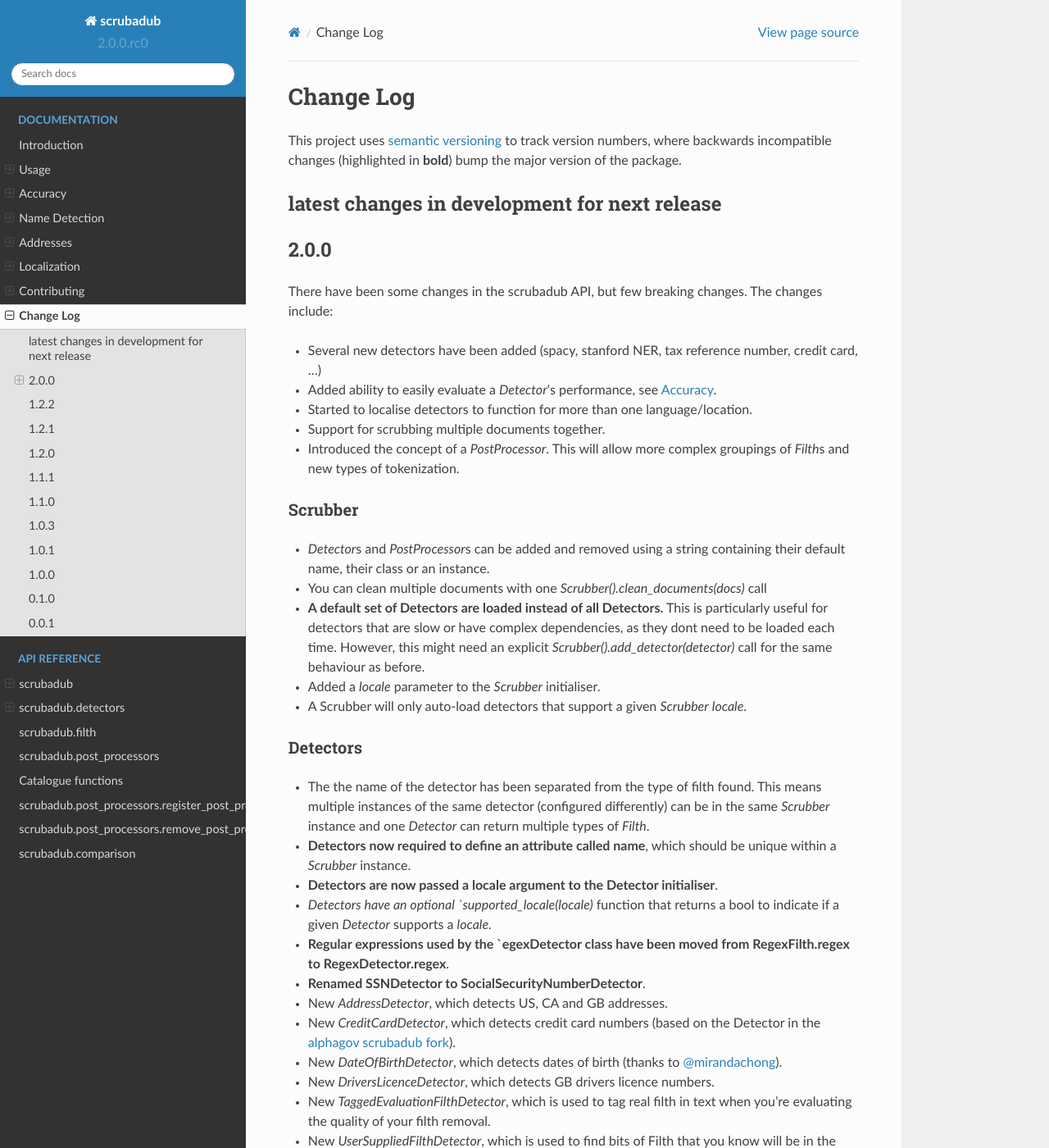
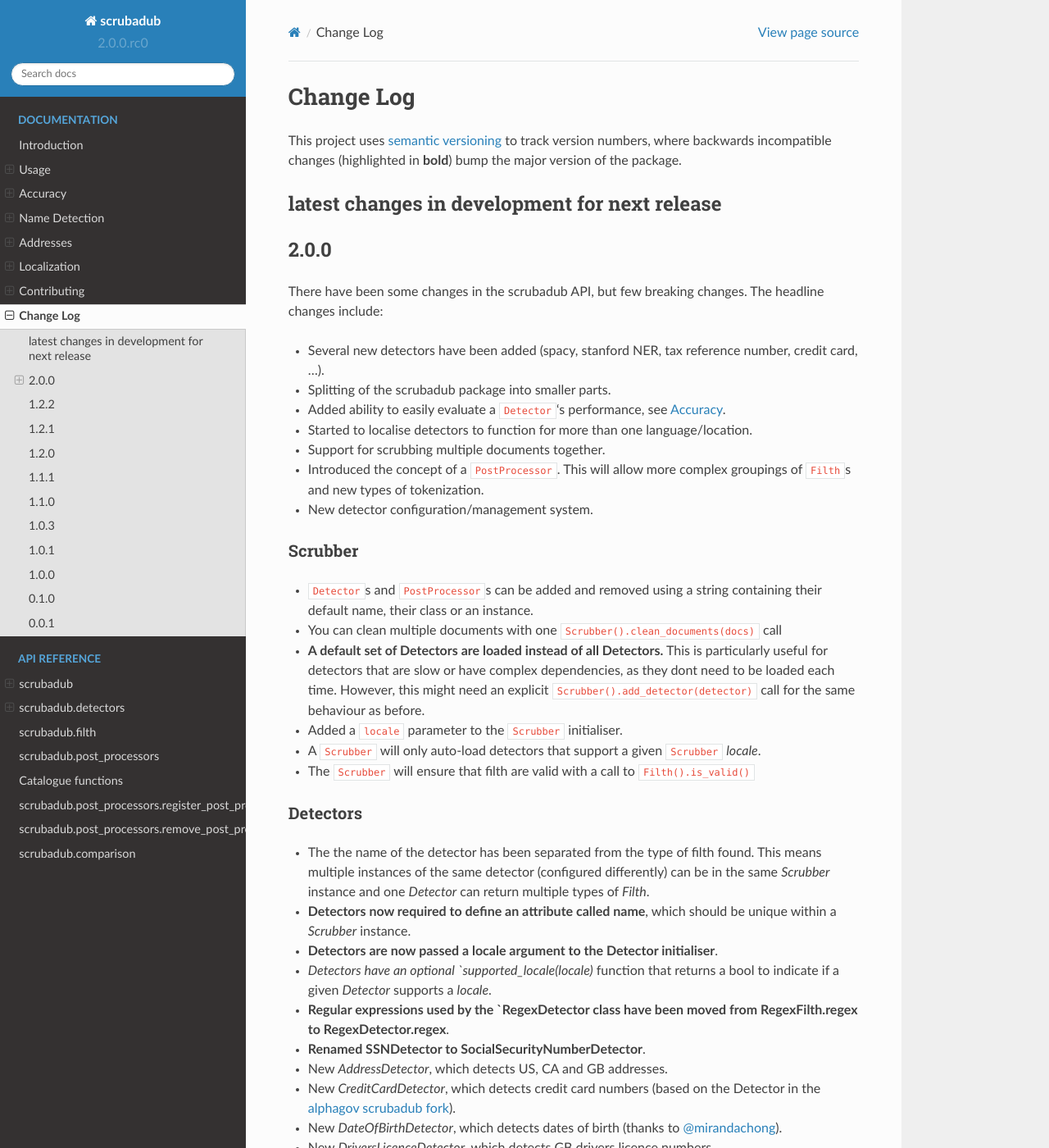
Before and after one commit to LeapBeyond/scrubadub, a Sphinx documentation site: the page built from docs/changelog.rst, in a window 1280 px wide and 1400 px high. Shown: the whole window at 82% size. Built offline with Sphinx 7.4.7 and the Read the Docs theme 2.0.0, drawn with Linux system fonts in a browser that asks for light colours; some of the changed text lies outside the part shown.

Commit message:
update changelog

```diff
--- a/docs/changelog.rst
+++ b/docs/changelog.rst
@@ -15,25 +15,28 @@
 -----
 
 There have been some changes in the scrubadub API, but few breaking changes.
-The changes include:
+The headline changes include:
 
-* Several new detectors have been added (spacy, stanford NER, tax reference number, credit card, ...)
-* Added ability to easily evaluate a `Detector`\ 's performance, see :ref:`accuracy`.
+* Several new detectors have been added (spacy, stanford NER, tax reference number, credit card, ...).
+* Splitting of the scrubadub package into smaller parts.
+* Added ability to easily evaluate a ``Detector``\ 's performance, see :ref:`accuracy`.
 * Started to localise detectors to function for more than one language/location.
 * Support for scrubbing multiple documents together.
-* Introduced the concept of a `PostProcessor`.
-  This will allow more complex groupings of `Filth`\ s and new types of tokenization.
+* Introduced the concept of a ``PostProcessor``.
+  This will allow more complex groupings of ``Filth``\ s and new types of tokenization.
+* New detector configuration/management system.
 
 Scrubber
 ^^^^^^^^
 
-* `Detector`\ s and `PostProcessor`\ s can be added and removed using a string containing their default name, their class or an instance.
-* You can clean multiple documents with one `Scrubber().clean_documents(docs)` call
+* ``Detector``\ s and ``PostProcessor``\ s can be added and removed using a string containing their default name, their class or an instance.
+* You can clean multiple documents with one ``Scrubber().clean_documents(docs)`` call
 * **A default set of Detectors are loaded instead of all Detectors.**
   This is particularly useful for detectors that are slow or have complex dependencies, as they dont need to be loaded each time.
-  However, this might need an explicit `Scrubber().add_detector(detector)` call for the same behaviour as before.
-* Added a `locale` parameter to the `Scrubber` initialiser.
-* A Scrubber will only auto-load detectors that support a given `Scrubber` `locale`.
+  However, this might need an explicit ``Scrubber().add_detector(detector)`` call for the same behaviour as before.
+* Added a ``locale`` parameter to the ``Scrubber`` initialiser.
+* A ``Scrubber`` will only auto-load detectors that support a given ``Scrubber`` `locale`.
+* The ``Scrubber`` will ensure that filth are valid with a call to ``Filth().is_valid()``
 
 Detectors
 ^^^^^^^^^
@@ -43,7 +46,7 @@
 * **Detectors now required to define an attribute called name**, which should be unique within a `Scrubber` instance.
 * **Detectors are now passed a locale argument to the Detector initialiser**.
 * `Detectors have an optional `supported_locale(locale)` function that returns a bool to indicate if a given `Detector` supports a `locale`.
-* **Regular expressions used by the `egexDetector class have been moved from RegexFilth.regex to RegexDetector.regex**.
+* **Regular expressions used by the `RegexDetector class have been moved from RegexFilth.regex to RegexDetector.regex**.
 * **Renamed SSNDetector to SocialSecurityNumberDetector**.
 * New `AddressDetector`, which detects US, CA and GB addresses.
 * New `CreditCardDetector`, which detects credit card numbers (based on the Detector in the `alphagov scrubadub fork <https://github.com/alphagov/scrubadub>`_).
@@ -58,6 +61,8 @@
 * New `TaxReferenceNumberDetector`, which detects GB Tax Reference Numbers (TRN) (thanks to `@mirandachong <https://github.com/mirandachong>`_).
 * New `VehicleLicencePlateDetector`, which detects number plates on GB cars (based on the Detector in the `alphagov scrubadub fork <https://github.com/alphagov/scrubadub>`_).
 * New `RegionLocalisedRegexDetector`, which derived from the convenience class `RegexDetector` to allow for quickly creating regional regex based detectors.
+* ``Detector``\ s can now be registered to a catalogue of ``Detector``\ s.
+  This allows detectors to be defined in separate packages.
 
 Filth
 ^^^^^
@@ -66,6 +71,9 @@
   These keep track of the `Detector` that found the `Filth`, the document it came from and the documents locale.
   This results in `Filth` objects being passed additional parameters on initialisation.
   If you have defined custom `Filth`\ s they will need to be updated so that `Filth.__init__` accepts the `detector_name`, `document_name` and `locale` keywords and call the base class constructor.
+* Added a ``generate()`` function that allows to generate fake examples of that ``Filth``.
+  This can be used to help evaluate detector performance.
+* Added an ``is_valid()`` function, this can be used to ensure that a piece of detected filth is indeed valid.
 
 PostProcessors
 ^^^^^^^^^^^^^^
```
